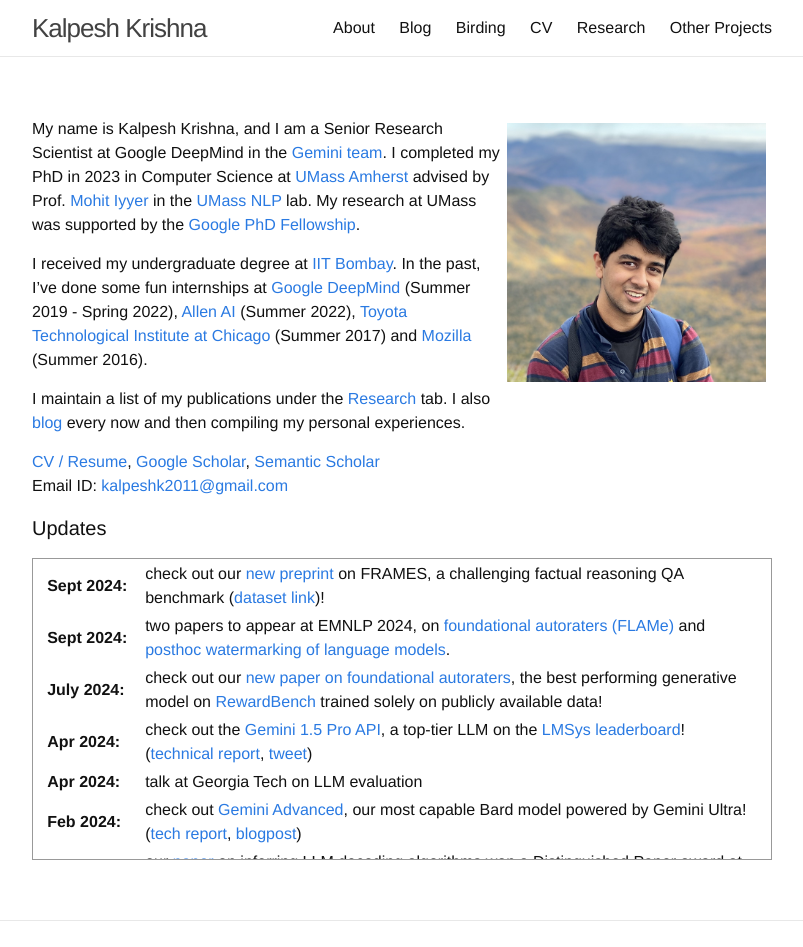
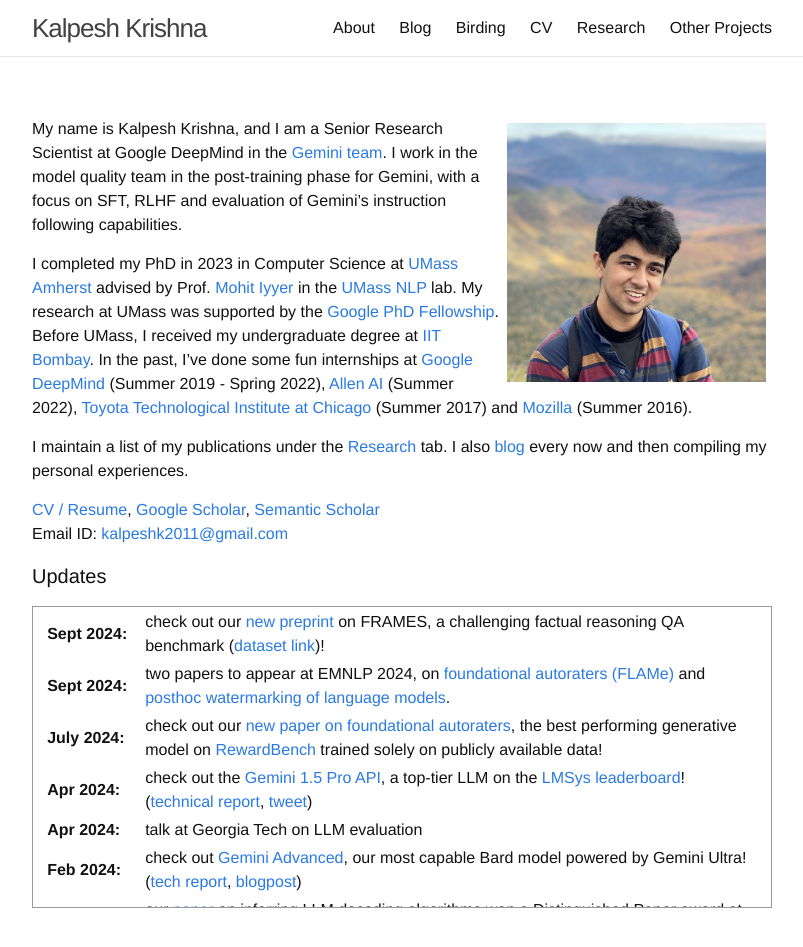
Before and after one commit to martiansideofthemoon/martiansideofthemoon.github.io, a Jekyll site: the page built from index.md, in a window 1280 px wide, cut to the strip 0-947 px from the top of the page. Shown: the whole strip, without its empty margins (238-1041 px from the left). Built offline with Jekyll 4.4.1, drawn with Linux system fonts in a browser that asks for light colours; comment, search, counter and statistics services are not loaded.

Commit message:
Update index.md

```diff
--- a/index.md
+++ b/index.md
@@ -5,9 +5,9 @@ layout: page
 
 <img style="float: right; width: 35%; padding: 6px;" src=" {{ site.url }}/assets/IMG_1403.jpg">
 
-My name is Kalpesh Krishna, and I am a Senior Research Scientist at Google DeepMind in the [Gemini team](https://gemini.google.com/). I completed my PhD in 2023 in Computer Science at [UMass Amherst](http://cs.umass.edu/) advised by Prof. [Mohit Iyyer](https://people.cs.umass.edu/~miyyer/) in the [UMass NLP](http://nlp.cs.umass.edu/) lab. My research at UMass was supported by the [Google PhD Fellowship](https://research.google/outreach/phd-fellowship/).
+My name is Kalpesh Krishna, and I am a Senior Research Scientist at Google DeepMind in the [Gemini team](https://gemini.google.com/). I work in the model quality team in the post-training phase for Gemini, with a focus on SFT, RLHF and evaluation of Gemini's instruction following capabilities.
 
-I received my undergraduate degree at [IIT Bombay](http://iitb.ac.in). In the past, I've done some fun internships at [Google DeepMind](https://research.google) (Summer 2019 - Spring 2022), [Allen AI](https://allenai.org/) (Summer 2022), [Toyota Technological Institute at Chicago](https://www.ttic.edu/) (Summer 2017) and [Mozilla](https://www.mozilla.org/en-US/) (Summer 2016).
+I completed my PhD in 2023 in Computer Science at [UMass Amherst](http://cs.umass.edu/) advised by Prof. [Mohit Iyyer](https://people.cs.umass.edu/~miyyer/) in the [UMass NLP](http://nlp.cs.umass.edu/) lab. My research at UMass was supported by the [Google PhD Fellowship](https://research.google/outreach/phd-fellowship/). Before UMass, I received my undergraduate degree at [IIT Bombay](http://iitb.ac.in). In the past, I've done some fun internships at [Google DeepMind](https://research.google) (Summer 2019 - Spring 2022), [Allen AI](https://allenai.org/) (Summer 2022), [Toyota Technological Institute at Chicago](https://www.ttic.edu/) (Summer 2017) and [Mozilla](https://www.mozilla.org/en-US/) (Summer 2016).
 
 I maintain a list of my publications under the [Research]({{ site.url }}/research) tab. I also [blog]({{ site.url }}/archive) every now and then compiling my personal experiences.
 
```
